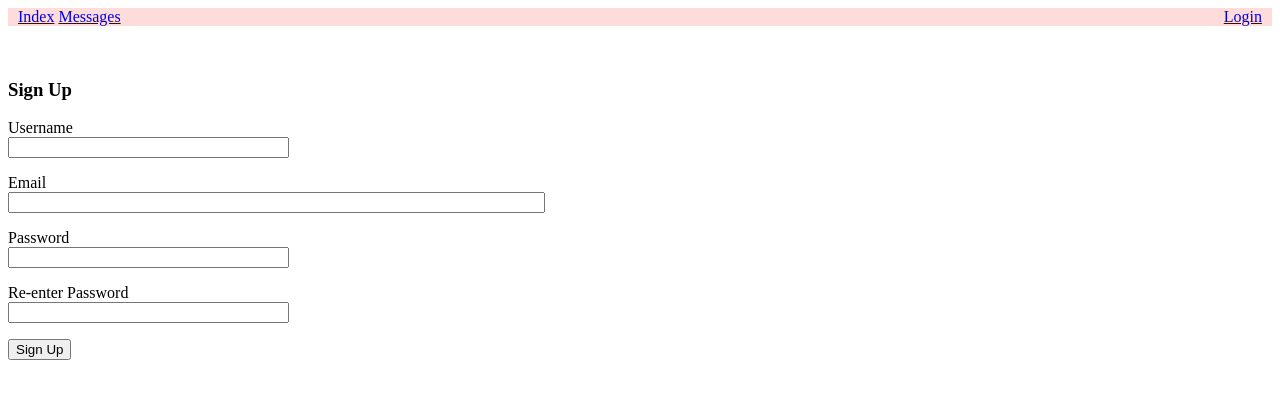
After one commit to Archimedyz/py3-devsite, a Flask app: page /signup in a window 1280 px wide. The commit adds this page. Shown: the top 399 px of the page. Run offline with Flask 2, Linux system fonts and the light colour scheme.

Commit message:
Add sign up mechanism.
Add sign up page + form.
Update README.md as I needed to install `email-validator` for the Email
validator from Flask-WTF to work.
Update route to show sign up page and to create new user on successful
sign up.

```diff
--- a/app/forms.py
+++ b/app/forms.py
@@ -1,9 +1,37 @@
 from flask_wtf import FlaskForm
 from wtforms import StringField, PasswordField, BooleanField, SubmitField
-from wtforms.validators import DataRequired
+from wtforms.validators import DataRequired, ValidationError, Email, EqualTo
+from app.models import User
 
 class LoginForm(FlaskForm):
     username = StringField('Username', validators=[DataRequired()])
     password = PasswordField('Password', validators=[DataRequired()])
     remember_me = BooleanField('Remember Me')
     submit = SubmitField('Sign In')
+
+class SignUpForm(FlaskForm):
+    username = StringField('Username', validators=[DataRequired()])
+    email = StringField('Email', validators=[DataRequired(), Email()])
+    password = PasswordField('Password', validators=[DataRequired()])
+    password2 = PasswordField('Re-enter Password', validators=[DataRequired(), EqualTo('password')])
+    submit = SubmitField('Sign Up')
+
+    def validate_username(self, username):
+        if len(username.data) > 64:
+            raise ValidationError('Username Cannot be longer than 64 characters.')
+
+        user = User.query.filter_by(username=username.data).first()
+        if user is not None:
+            raise ValidationError('Username is already taken. please choose a different value.')
+
+    def validate_email(self, email):
+        if len(email.data) > 120:
+            raise ValidationError('Email Cannot be longer than 120 characters.')
+
+        user = User.query.filter_by(email=email.data).first()
+        if user is not None:
+            raise ValidationError('An account with that email already exists. You can sign in via the Login Page.')
+
+    def validate_password(self, password):
+        if len(password.data) < 8:
+            raise ValidationError('Password must be at least 8 characters long.')
--- a/app/routes.py
+++ b/app/routes.py
@@ -1,6 +1,6 @@
 from flask import render_template, flash, redirect, url_for, request
-from app import app
-from app.forms import LoginForm
+from app import app, db
+from app.forms import LoginForm, SignUpForm
 from flask_login import current_user, login_user, logout_user, login_required
 from app.models import User
 from werkzeug.urls import url_parse
@@ -56,3 +56,31 @@ def login_page():
 def logout():
     logout_user()
     return redirect(url_for('index_page'))
+
+@app.route('/signup', methods=['GET','POST'])
+def signup_page():
+
+    if current_user.is_authenticated:
+        return redirect(url_for('index_page'))
+
+    form = SignUpForm()
+
+    if form.validate_on_submit():
+        _username = form.username.data
+        _email = form.email.data
+        _password = form.password.data
+
+        # at this point, the form has done basic validation
+        # we should be OK to create the user now
+        user = User(username=_username, email=_email)
+        user.set_password(_password)
+
+        db.session.add(user)
+        db.session.commit()
+
+        flash('Congratulations! You\'ve successfully registered for the Devsite.')
+
+        # retiderct to login page to let the new user login
+        return redirect(url_for('login_page'))
+
+    return render_template('signup.html', title='Sign Up', form=form)
--- a/app/templates/login.html
+++ b/app/templates/login.html
@@ -6,14 +6,14 @@
 		{{ form.hidden_tag() }}
 		<p>
 		{{ form.username.label }} <br/>
-		{{ form.username(size=32) }}
+		{{ form.username(size=32) }} <br/>
 		{% for error in form.username.errors %}
 		<span style="color:red;margin-right:5px">{{ error }}</span>
 		{% endfor %}
 		</p>
 		<p>
 		{{ form.password.label }} <br/>
-		{{ form.password(size=32) }}
+		{{ form.password(size=32) }} <br/>
 		{% for error in form.password.errors %}
 		<span style="color:red;margin-right:5px">{{ error }}</span>
 		{% endfor %}
@@ -21,4 +21,5 @@
 		<p>{{ form.remember_me() }} {{form.remember_me.label }}</p>
 		<p>{{ form.submit() }}</p>
 	</form>
+	<p>New User? <a href="{{ url_for('signup_page') }}">Sign up now!</a></p>
 {% endblock %}
--- /dev/null
+++ b/app/templates/signup.html
@@ -0,0 +1,37 @@
+{% extends "base.html" %}
+
+{% block content %}
+	<h3>Sign Up</h3>
+	<form action="" method="post">
+		{{ form.hidden_tag() }}
+		<p>
+			{{ form.username.label }} <br/>
+			{{ form.username(size=32) }} <br/>
+			{% for error in form.username.errors %}
+			<span style="color:red;margin-right:5px">{{ error }}</span>
+			{% endfor %}
+		</p>
+		<p>
+			{{ form.email.label }} <br/>
+			{{ form.email(size=64) }} <br/>
+			{% for error in form.email.errors %}
+			<span style="color:red;margin-right:5px">{{ error }}</span>
+			{% endfor %}
+		</p>
+		<p>
+			{{ form.password.label }} <br/>
+			{{ form.password(size=32) }} <br/>
+			{% for error in form.password.errors %}
+			<span style="color:red;margin-right:5px">{{ error }}</span>
+			{% endfor %}
+		</p>
+		<p>
+			{{ form.password2.label }} <br/>
+			{{ form.password2(size=32) }} <br/>
+			{% for error in form.password2.errors %}
+			<span style="color:red;margin-right:5px">{{ error }}</span>
+			{% endfor %}
+		</p>
+		<p>{{ form.submit() }}</p>
+	</form>
+{% endblock %}
```
Also changed, not shown: README.md.
